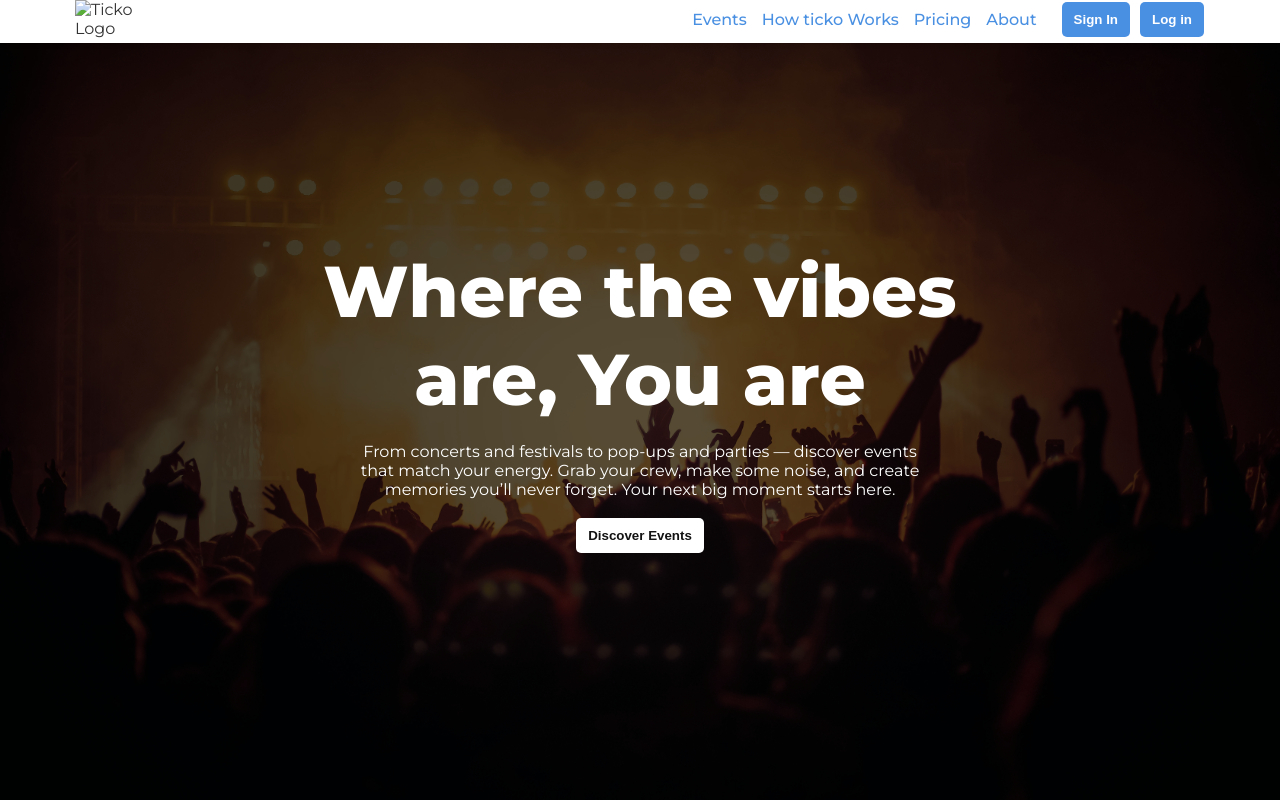
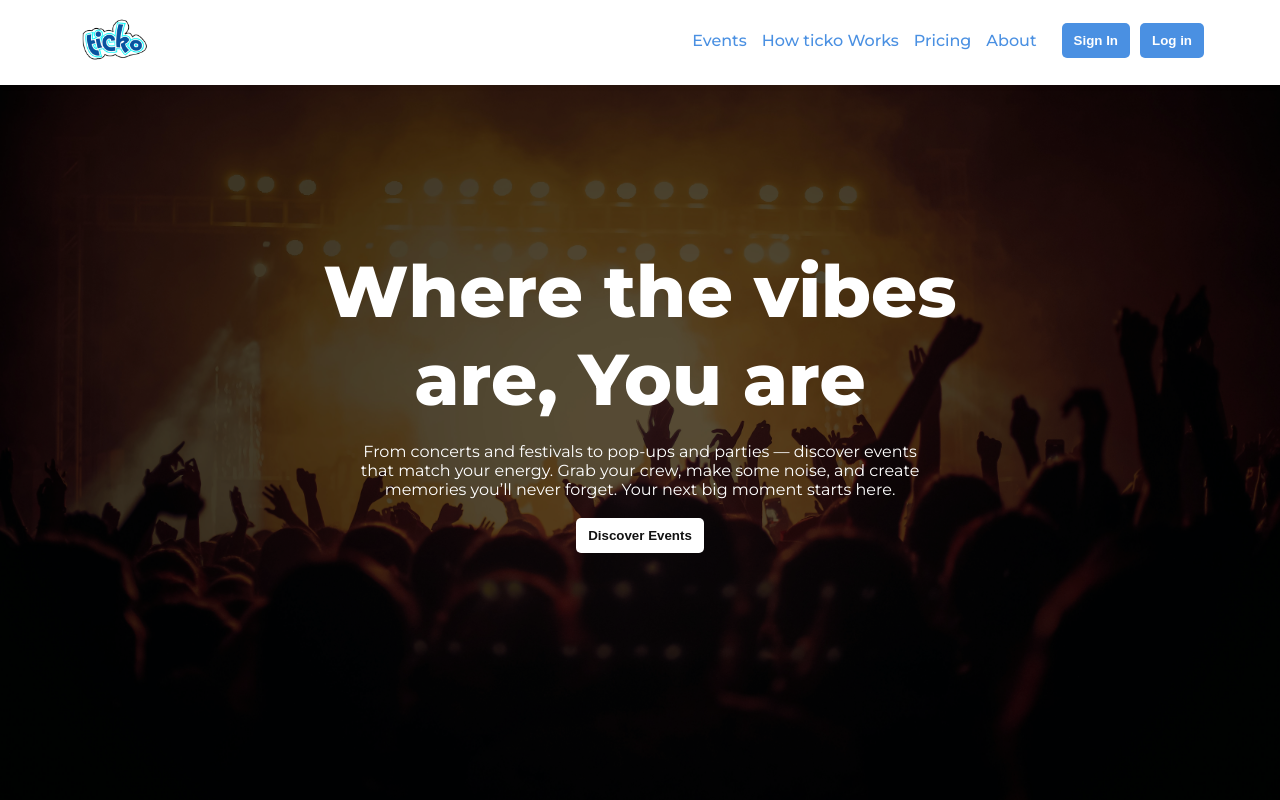
Before and after one commit to dcx2024/ticko, a website: page tickets-main/TIcket Main Update/index.html in a window 1280 px wide. Shown: the top 800 px of the page. Drawn offline with Linux system fonts and the light colour scheme; no server answers.

Commit message:
Update index.html

```diff
--- a/tickets-main/TIcket Main Update/index.html
+++ b/tickets-main/TIcket Main Update/index.html
@@ -11,7 +11,7 @@
 </head>
 <body>
     <header>
-        <img src="images/logo-wihtout bg.png" alt="Ticko Logo">
+        <img src="../../../images/logo-wihtout bg.png" alt="Ticko Logo">
         <div class="nav">
 
         <nav>
```
